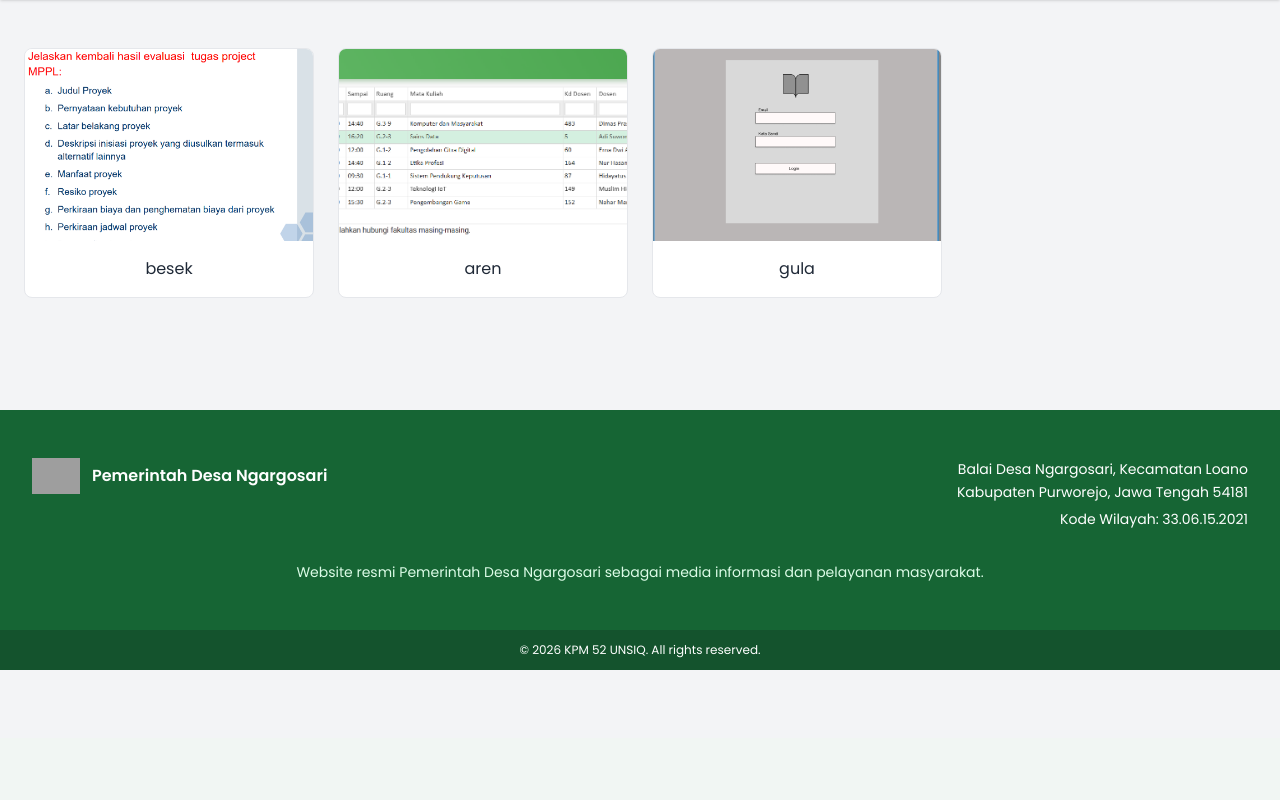
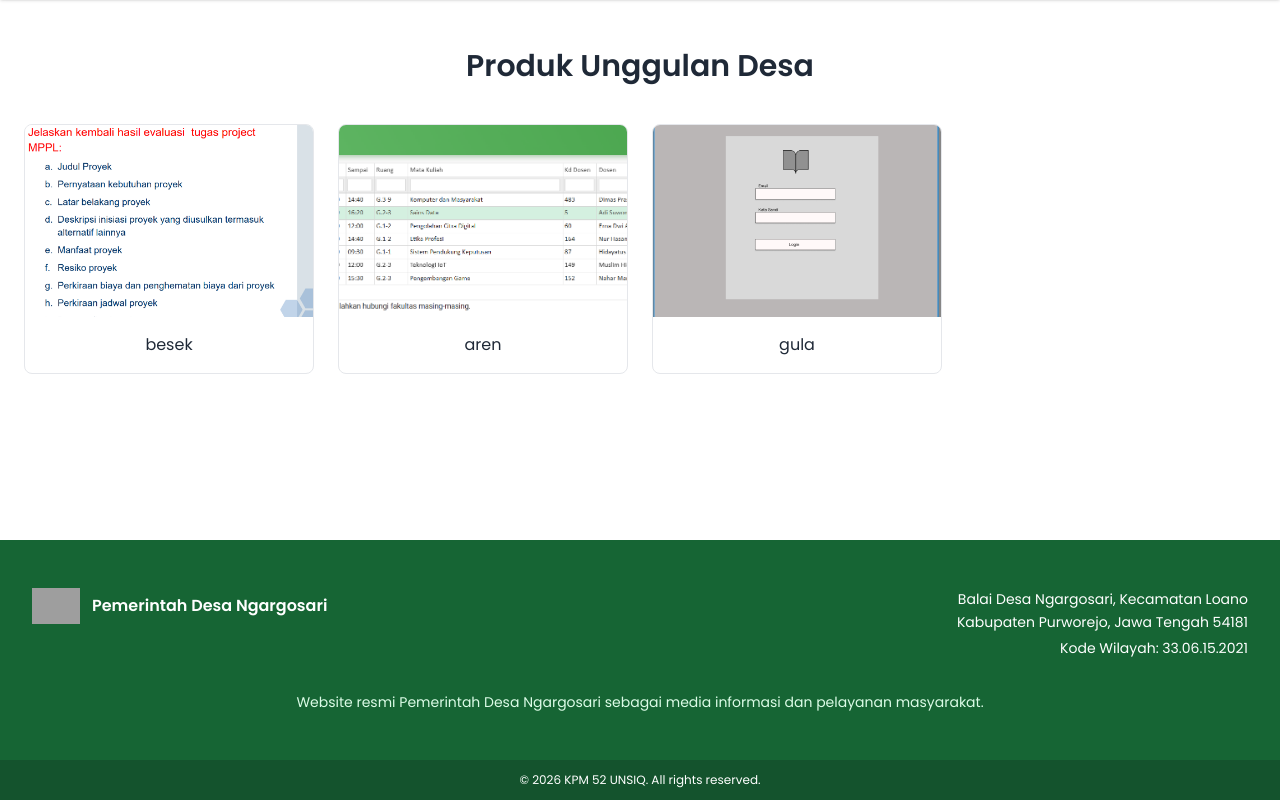
Before and after one commit to syivacahya/Desa_Ngargosari, a PHP site: page /produk.php in a window 1280 px wide. Shown: the part 62-862 px from the top of the page. Before the commit the page ends 732 px from the top, so only its background shows below. Run offline with PHP 8.4, Linux system fonts and the light colour scheme; data comes from the database, SQL or seed files in the repository; some libraries are stand-ins or nearby versions; grey boxes are pictures that could not be loaded.

Commit message:
update user page

```diff
--- a/produk.php
+++ b/produk.php
@@ -3,41 +3,38 @@ include "koneksi.php";
 $halaman = basename($_SERVER['PHP_SELF']);
 include "partials/header.php";
 
-/* AMBIL DATA PRODUK (TANPA PAGINATION) */
+/* AMBIL DATA PRODUK */
 $data = mysqli_query($koneksi,"
     SELECT * FROM produk
     ORDER BY id_produk DESC
 ");
 ?>
-<!DOCTYPE html>
-<html lang="id">
-<head>
-<meta charset="UTF-8">
-<title>Produk Unggulan Desa</title>
 
-<script src="https://cdn.tailwindcss.com"></script>
-<link href="https://fonts.googleapis.com/css2?family=Poppins:wght@300;400;600&display=swap" rel="stylesheet">
+<!-- WRAPPER UTAMA -->
+<div class="flex flex-col min-h-screen bg-white text-gray-800">
 
-<style>
-    body { font-family: 'Poppins', sans-serif; }
-</style>
-</head>
+    <!-- MAIN CONTENT -->
+    <main class="flex-1 max-w-7xl mx-auto px-6 py-12 w-full">
 
-<body class="bg-white text-gray-800">
-
-<!-- ===== CONTENT ===== -->
-<main class="max-w-7xl mx-auto px-6 py-12">
+        <!-- TITLE KONTEN -->
+        <h1 class="text-3xl font-semibold text-center mb-10">
+            Produk Unggulan Desa
+        </h1>
 
         <!-- GRID PRODUK -->
         <div class="grid grid-cols-1 sm:grid-cols-2 lg:grid-cols-4 gap-6 justify-items-center">
 
+            <?php if (mysqli_num_rows($data) > 0): ?>
+
                 <?php while($p = mysqli_fetch_assoc($data)): ?>
+
                 <a href="produk_detail.php?id=<?= $p['id_produk'] ?>"
                    class="group w-full max-w-xs bg-white border rounded-lg overflow-hidden
                           hover:-translate-y-2 hover:shadow-xl transition">
 
                     <img src="assets/img/produk/<?= htmlspecialchars($p['gambar']) ?>"
-                 class="w-full h-48 object-cover">
+                         class="w-full h-48 object-cover"
+                         onerror="this.src='assets/img/no-image.png'">
 
                     <div class="p-4">
                         <p class="font-medium text-center group-hover:text-green-700 transition">
@@ -45,12 +42,25 @@ $data = mysqli_query($koneksi,"
                         </p>
                     </div>
                 </a>
+
                 <?php endwhile; ?>
+
+            <?php else: ?>
+
+                <!-- KONDISI KOSONG -->
+                <div class="col-span-full flex items-center justify-center h-64">
+                    <p class="text-gray-500 text-lg text-center">
+                        Belum ada produk unggulan.
+                    </p>
+                </div>
+
+            <?php endif; ?>
 
         </div>
 
     </main>
 
+    <!-- FOOTER -->
     <?php include "partials/footer.php"; ?>
-</body>
-</html>
+
+</div>
```
Also changed, not shown: berita.php (+18 -1 lines), galeri.php (+22 -4 lines). Lines whose indentation alone changed are shown as unchanged.
